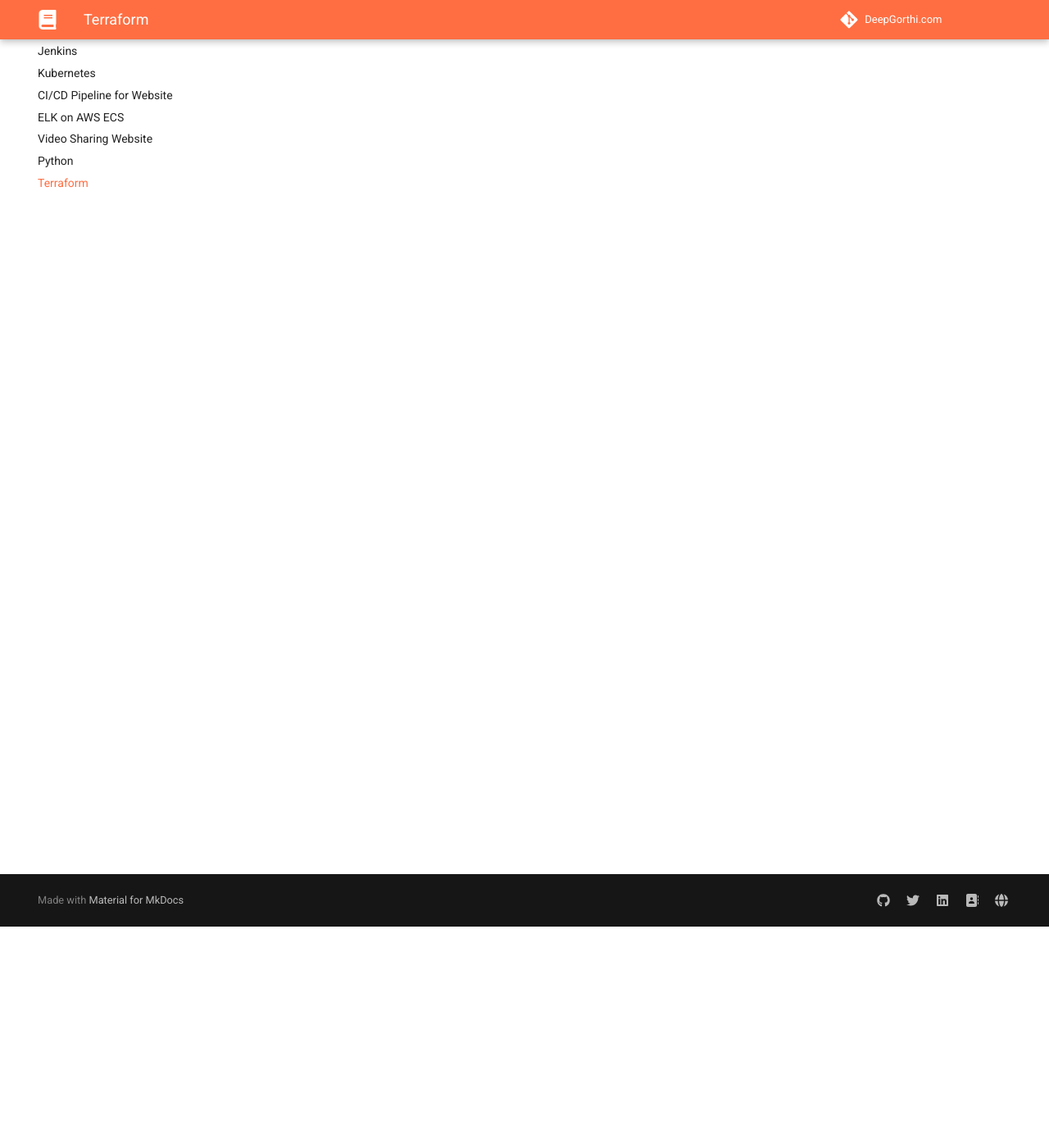
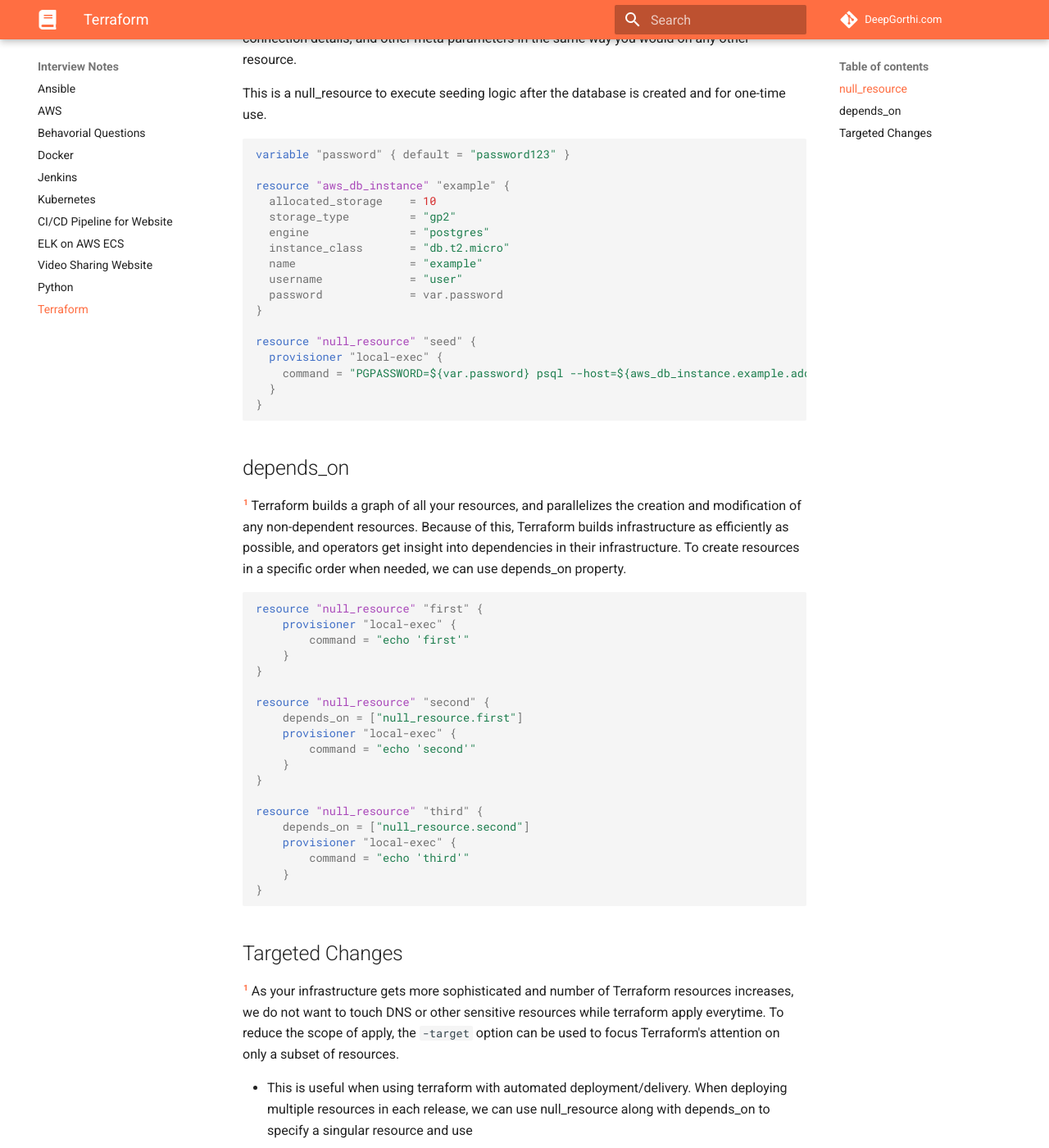
Before and after one commit to deepgorthi/dg-notes, an MkDocs documentation site: the page built from docs/Interview Notes/terraform.md, in a window 1280 px wide and 1400 px high, scrolled down 270 px. Shown: the whole window at 82% size. Built offline with MkDocs 1.6.1 and Material for MkDocs 9.7.7, drawn with Linux system fonts in a browser that asks for light colours; some of the changed text lies outside the part shown.

Commit message:
travisci update and terraform info

````diff
--- a/docs/Interview Notes/terraform.md
+++ b/docs/Interview Notes/terraform.md
@@ -1 +1,65 @@
 # Terraform
+
+## null_resource
+
+[^1] A null_resource behaves exactly like any other resource, so you configure provisioners, connection details, and other meta-parameters in the same way you would on any other resource.
+
+This is a null_resource to execute seeding logic after the database is created and for one-time use.
+
+```terraform
+variable "password" { default = "password123" }
+
+resource "aws_db_instance" "example" {
+  allocated_storage    = 10
+  storage_type         = "gp2"
+  engine               = "postgres"
+  instance_class       = "db.t2.micro"
+  name                 = "example"
+  username             = "user"
+  password             = var.password
+}
+
+resource "null_resource" "seed" {
+  provisioner "local-exec" {
+    command = "PGPASSWORD=${var.password} psql --host=${aws_db_instance.example.address} --port=${aws_db_instance.example.port} --username=${aws_db_instance.example.username} --dbname=${aws_db_instance.example.name} < seed.sql"
+  }
+}
+```
+
+## depends_on
+
+[^1] Terraform builds a graph of all your resources, and parallelizes the creation and modification of any non-dependent resources. Because of this, Terraform builds infrastructure as efficiently as possible, and operators get insight into dependencies in their infrastructure. To create resources in a specific order when needed, we can use depends_on property.
+
+```terraform
+resource "null_resource" "first" {
+    provisioner "local-exec" {
+        command = "echo 'first'"
+    }
+}
+
+resource "null_resource" "second" {
+    depends_on = ["null_resource.first"]
+    provisioner "local-exec" {
+        command = "echo 'second'"
+    }
+}
+
+resource "null_resource" "third" {
+    depends_on = ["null_resource.second"]
+    provisioner "local-exec" {
+        command = "echo 'third'"
+    }
+}
+```
+
+## Targeted Changes
+
+[^1] As your infrastructure gets more sophisticated and number of Terraform resources increases, we do not want to touch DNS or other sensitive resources while terraform apply everytime. To reduce the scope of apply, the `-target` option can be used to focus Terraform's attention on only a subset of resources.
+
+- This is useful when using terraform with automated deployment/delivery. When deploying multiple resources in each release, we can use null_resource along with depends_on to specify a singular resource and use
+```bash
+terraform apply -target=null_resource.deployment
+```
+
+
+[^1]: https://medium.com/galvanize/docker-deployments-using-terraform-d2bf36ec7bdf
--- a/mkdocs.yml
+++ b/mkdocs.yml
@@ -70,5 +70,7 @@
 # copyright: 'Content Copyright &copy; Pradeep Gorthi'
 
 plugins:
-  - git-revision-date-localized:
-      type: timeago
+  - search
+  - git-revision-date-localized
+  - minify:
+      minify_html: true
````
Also changed, not shown: .travis.yml (added, +21 -0 lines).
